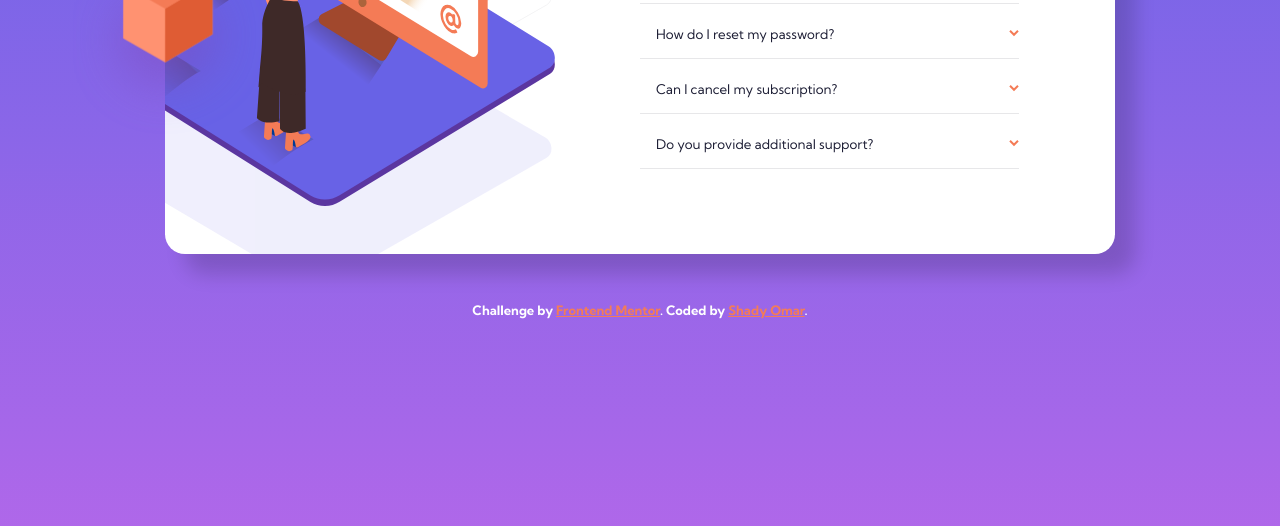
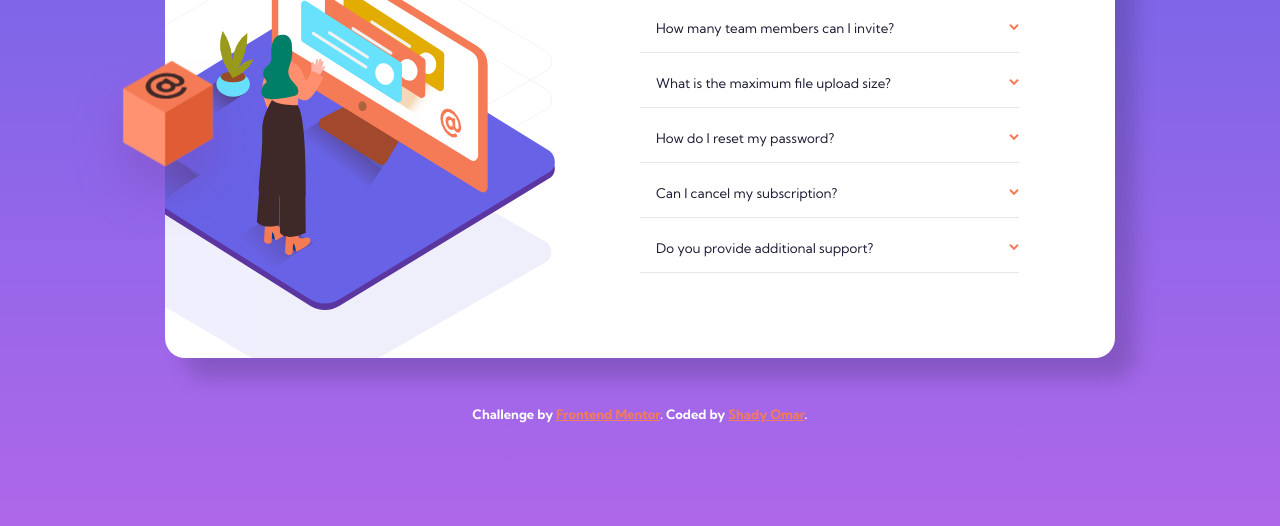
Before and after one commit to Shady-Omar/Frontend-Mentor-Challenge-15, a plain HTML site: page index.html in a window 1280 px wide. Shown: the part 274-800 px from the top of the page. Drawn offline with Linux system fonts and the light colour scheme.

Commit message:
CSS Modified

```diff
--- a/main.css
+++ b/main.css
@@ -6,6 +6,11 @@ body {
     width: 100%;
     overflow-x: hidden;
     padding: 0px;
+    display: flex;
+    align-items: center;
+    justify-content: center;
+    min-height: 100vh;
+    flex-direction: column;
 }
 
 hr {
@@ -127,7 +132,7 @@ main {
     top: 5%;
 }
 
-@media (max-width: 767px) {
+@media (max-width: 1050px) {
     body {
         background-image: linear-gradient(hsl(273, 75%, 66%), hsl(240, 73%, 65%));
     }
```
